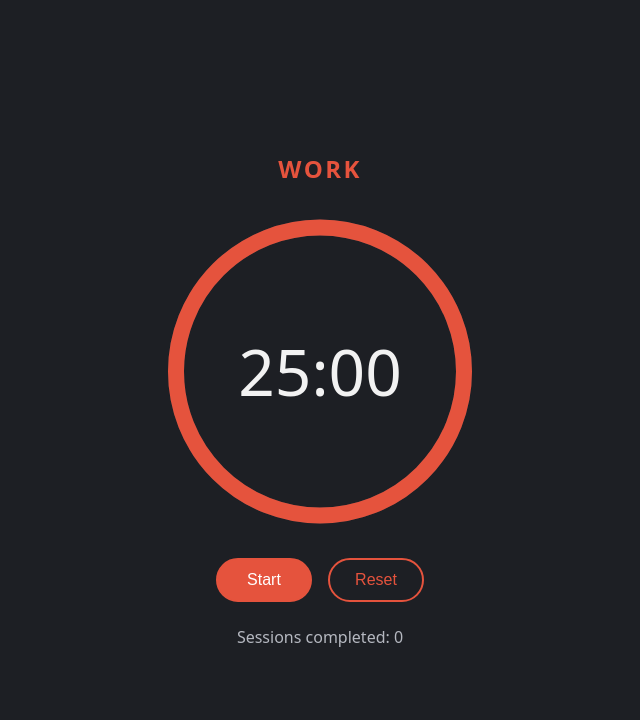
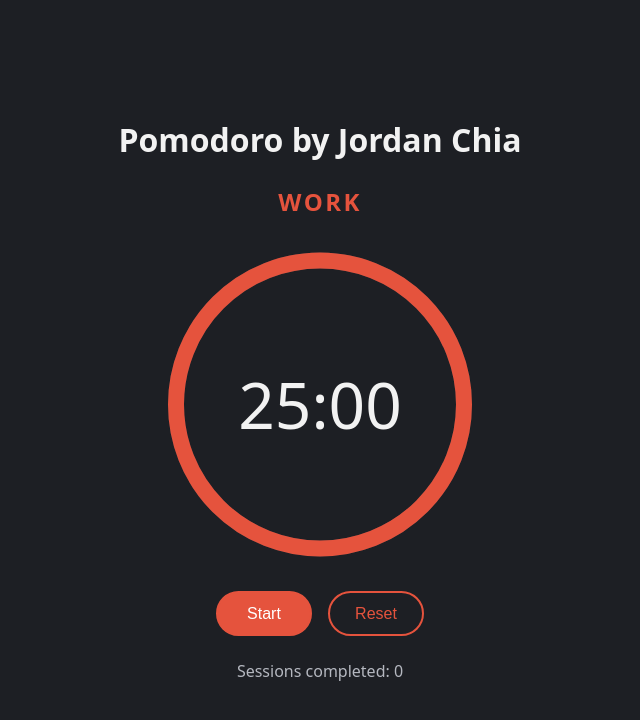
Before and after one commit to JordanWasTaken6/Pomodoro-App, a plain HTML site: page index.html in a window 1280 px wide. Shown: the whole page, without its empty margins (320-960 px from the left). Drawn offline with Linux system fonts and the light colour scheme.

Commit message:
Add page heading
Co-Authored-By: Claude Sonnet 5.5 <noreply@anthropic.com>

```diff
--- a/index.html
+++ b/index.html
@@ -8,7 +8,8 @@
 </head>
 <body class="mode-work">
   <main class="app">
-    <h1 id="mode-label">Work</h1>
+    <h1 class="title">Pomodoro by Jordan Chia</h1>
+    <h2 id="mode-label">Work</h2>
 
     <div class="timer">
       <svg class="ring" viewBox="0 0 200 200" aria-hidden="true">
--- a/style.css
+++ b/style.css
@@ -32,7 +32,13 @@ body {
   padding: 1rem;
 }
 
-h1 {
+.title {
+  margin: 0;
+  font-size: 2rem;
+  text-align: center;
+}
+
+h2 {
   margin: 0;
   font-size: 1.5rem;
   letter-spacing: 0.1em;
```
